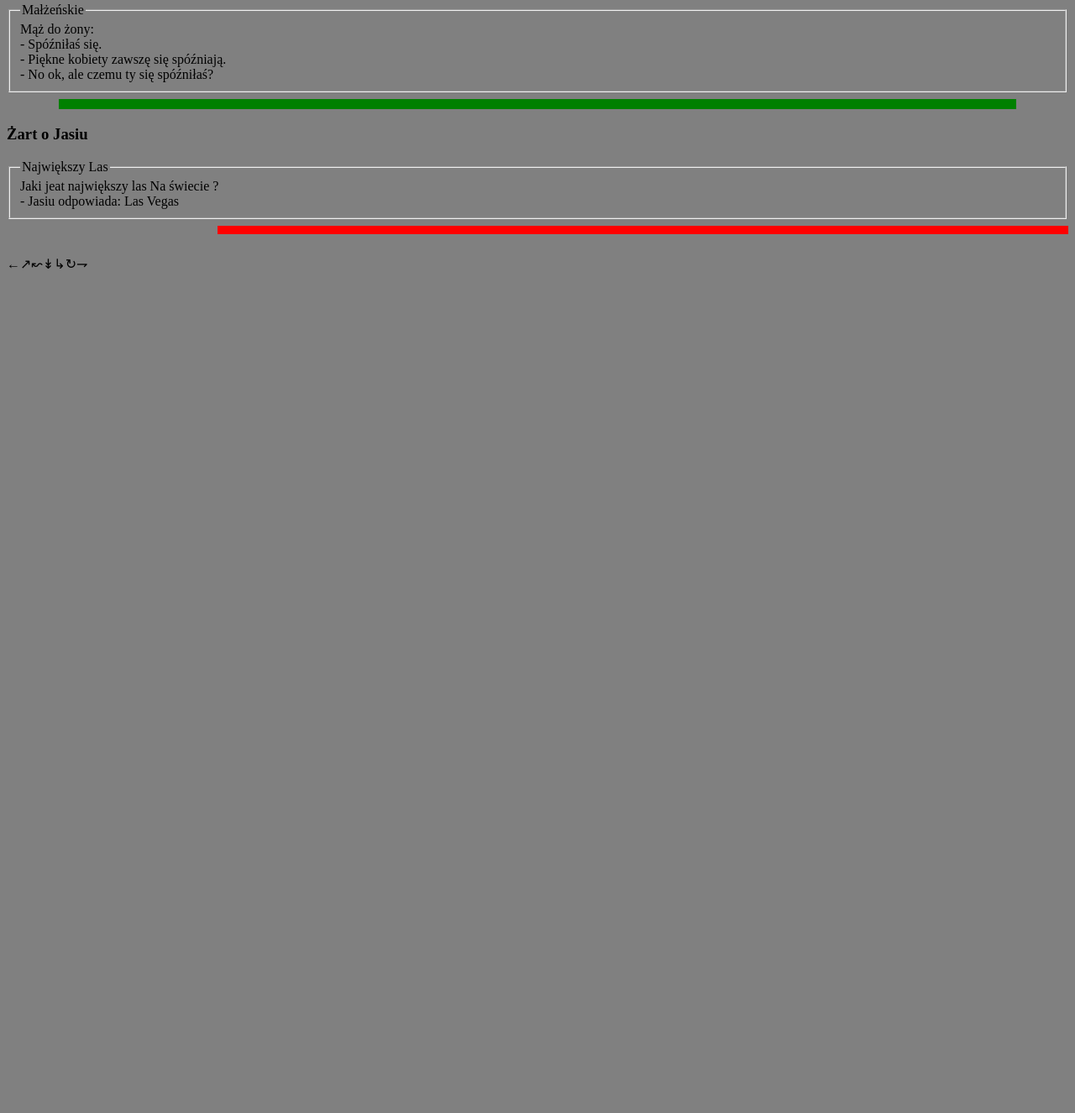
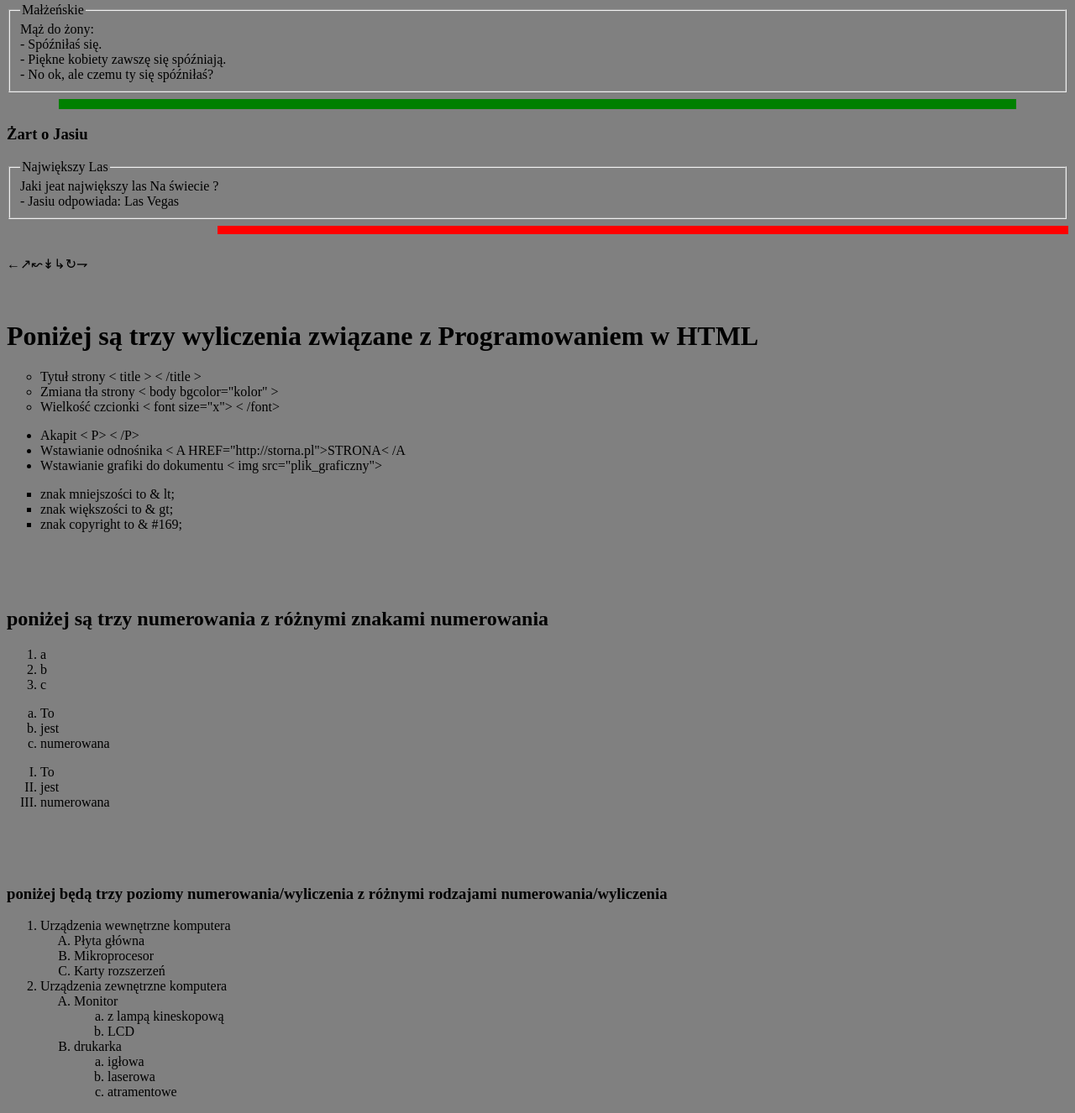
Before and after one commit to sercamembert/Filipmaszota, a plain HTML site: page index.html in a window 1280 px wide. Shown: the part 2452-3778 px from the top of the page at 84% size. Before the commit the page ends 2784 px from the top, so only its background shows below. Drawn offline with Linux system fonts and the light colour scheme.

Commit message:
Update index.html

```diff
--- a/index.html
+++ b/index.html
@@ -81,6 +81,81 @@ Jaki jeat największy las Na świecie ? <br>
 
 
 &#8592;&#8599;&#8604;&#8609;&#8627;&#8635;&#8641;
+<br><br><br>
+<h1> Poniżej są trzy wyliczenia związane z Programowaniem w HTML </h1>
+<UL TYPE=circle>
+<LI> Tytuł strony < title > < /title >
+<LI> Zmiana tła strony < body bgcolor="kolor" >
+<LI> Wielkość czcionki < font size="x"> < /font>
+</UL>
+
+<UL TYPE=disc>
+<LI> Akapit < P> < /P>
+<LI> Wstawianie odnośnika < A HREF="http://storna.pl">STRONA< /A
+<LI> Wstawianie grafiki do dokumentu < img src="plik_graficzny">
+</UL>
+
+<UL TYPE=square>
+<LI> znak mniejszości to & lt;
+<LI> znak większości to & gt;
+<LI> znak copyright to & #169;
+</UL>
+<br><br><br>
+<h2> poniżej są trzy numerowania z różnymi znakami numerowania</h2>
+<OL TYPE=1 START=1>
+<LI> a
+<LI> b
+<LI> c
+</OL>
+<OL TYPE=a START=1>
+<LI> To
+<LI> jest
+<LI> numerowana
+</OL>
+<OL TYPE=I START=1>
+<LI> To
+<LI> jest
+<LI> numerowana
+</OL>
+<br><br><br>
+<h3> poniżej będą trzy poziomy numerowania/wyliczenia z różnymi rodzajami numerowania/wyliczenia</h3>
+<OL>
+	 <LI> Urządzenia wewnętrzne komputera
+		   <OL type=A>
+				 <LI> Płyta główna
+				 <LI> Mikroprocesor
+				 <LI> Karty rozszerzeń
+		   </OL>
+		  <LI> Urządzenia zewnętrzne komputera
+				  <OL type=A>
+						 <LI> Monitor
+								<OL type=a>
+	<LI> z lampą kineskopową
+				<LI> LCD
+								</OL>
+				<LI> drukarka
+							   <OL type=a>
+				<LI> igłowa
+				<LI> laserowa
+				<LI> atramentowe
+						</OL>
+			</OL>
+</OL>
+
+
+
+
+
+
+
+
+
+
+
+
+
+
+
 </body>
 
 
```
